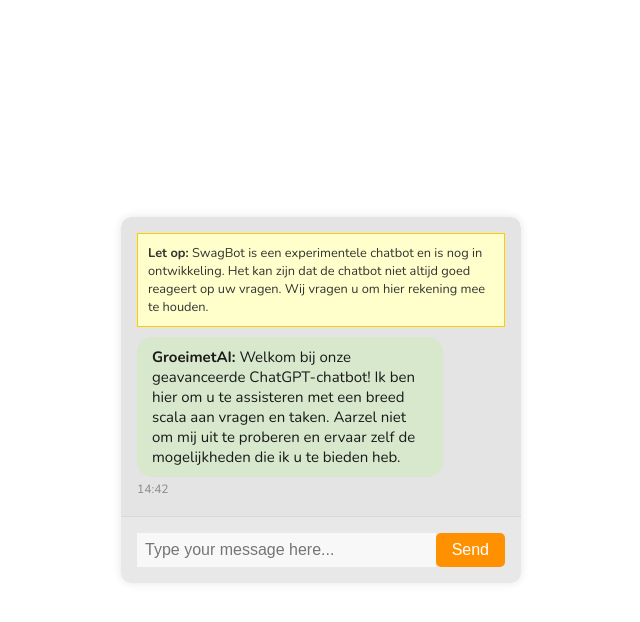
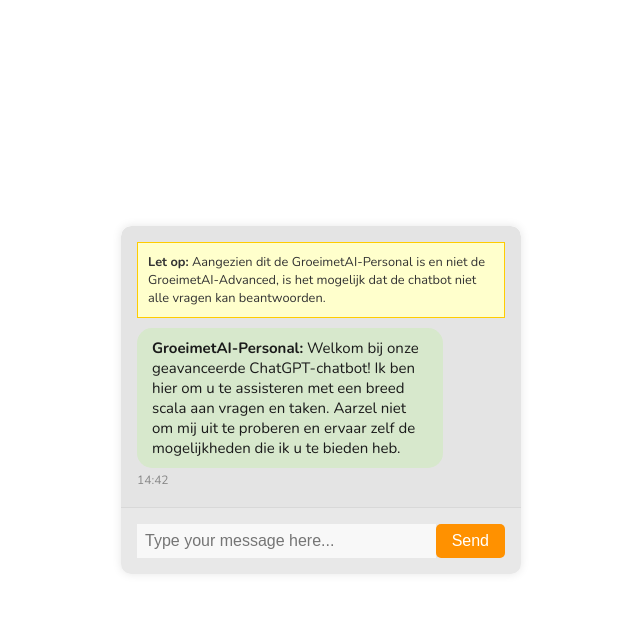
Before and after one commit to vadupdawg/Personal_chatbot, a Flask app: page / in a window 1280 px wide. Shown: the top 622 px of the page, without its empty margins (319-959 px from the left). Run offline with Flask 3, Linux system fonts and the light colour scheme.

Commit message:
html update

```diff
--- a/templates/index.html
+++ b/templates/index.html
@@ -11,9 +11,9 @@
     <div class="chat-container">
         <div class="chat-output" id="chat-output">
             <div class="warning-message" id="warning-message">
-                <strong>Let op:</strong> SwagBot is een experimentele chatbot en is nog in ontwikkeling. Het kan zijn dat de chatbot niet altijd goed reageert op uw vragen. Wij vragen u om hier rekening mee te houden.
+                <strong>Let op:</strong> Aangezien dit de GroeimetAI-Personal is en niet de GroeimetAI-Advanced, is het mogelijk dat de chatbot niet alle vragen kan beantwoorden.
             </div>
-            <div class="message bot" id="greeting"><strong>GroeimetAI:</strong> Welkom bij onze geavanceerde ChatGPT-chatbot! Ik ben hier om u te assisteren met een breed scala aan vragen en taken. Aarzel niet om mij uit te proberen en ervaar zelf de mogelijkheden die ik u te bieden heb.<span class="timestamp-greeting" style="float: left;"></span></div>
+            <div class="message bot" id="greeting"><strong>GroeimetAI-Personal:</strong> Welkom bij onze geavanceerde ChatGPT-chatbot! Ik ben hier om u te assisteren met een breed scala aan vragen en taken. Aarzel niet om mij uit te proberen en ervaar zelf de mogelijkheden die ik u te bieden heb.<span class="timestamp-greeting" style="float: left;"></span></div>
         </div>
         <div class="chat-input">
             <div class="typing-indicator" id="typing-indicator">GroeimetAI is typing...</div>
```
